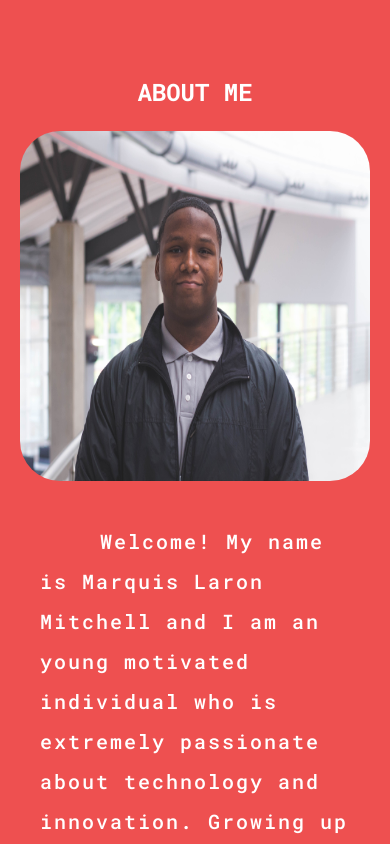
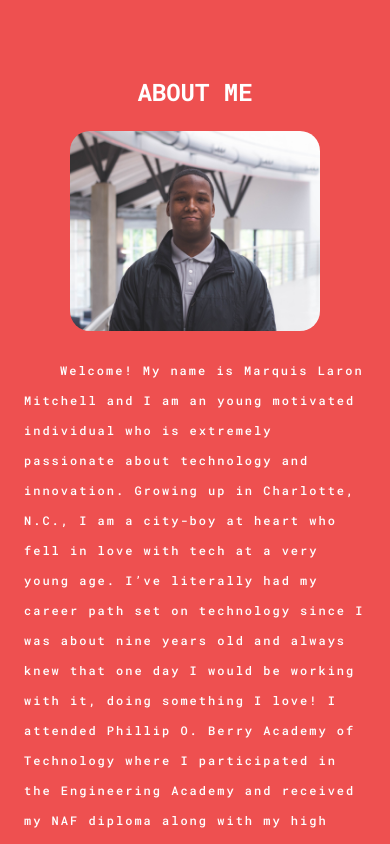
Before and after one commit to Mardotquis/portfolio, a React (Create React App) app: page / in a window 390 px wide. Shown: the part 3280-4124 px from the top of the page. Built offline with nearby package versions, Linux system fonts and the light colour scheme.

Commit message:
changed about me media queries

```diff
--- a/src/assets/scss/_aboutme.scss
+++ b/src/assets/scss/_aboutme.scss
@@ -19,11 +19,15 @@
     flex-direction: column;
 }
 .rounded_marquis{
-    height: 350px;
+    height: 320px;
     width: 350px;
-    border-radius: 40px;
+    border-radius: 20px;
     margin: auto;
     display: block;
+    @media (max-width: $mainheroBreakpointSmall) {
+        height: 200px;
+        width: 250px;
+    }
 };
 .aboutme__paragraph{
     // margin-top: 1.5em;
@@ -33,6 +37,10 @@ padding: 2em;
     line-height: 40px;
     display: block;
     font-weight: 500;
+    @media (max-width: $mainheroBreakpointSmall) {
+      font-size: .75em;
+      line-height: 30px;
+    }
     &::first-letter{
         margin-left: 3em;
     }
```
